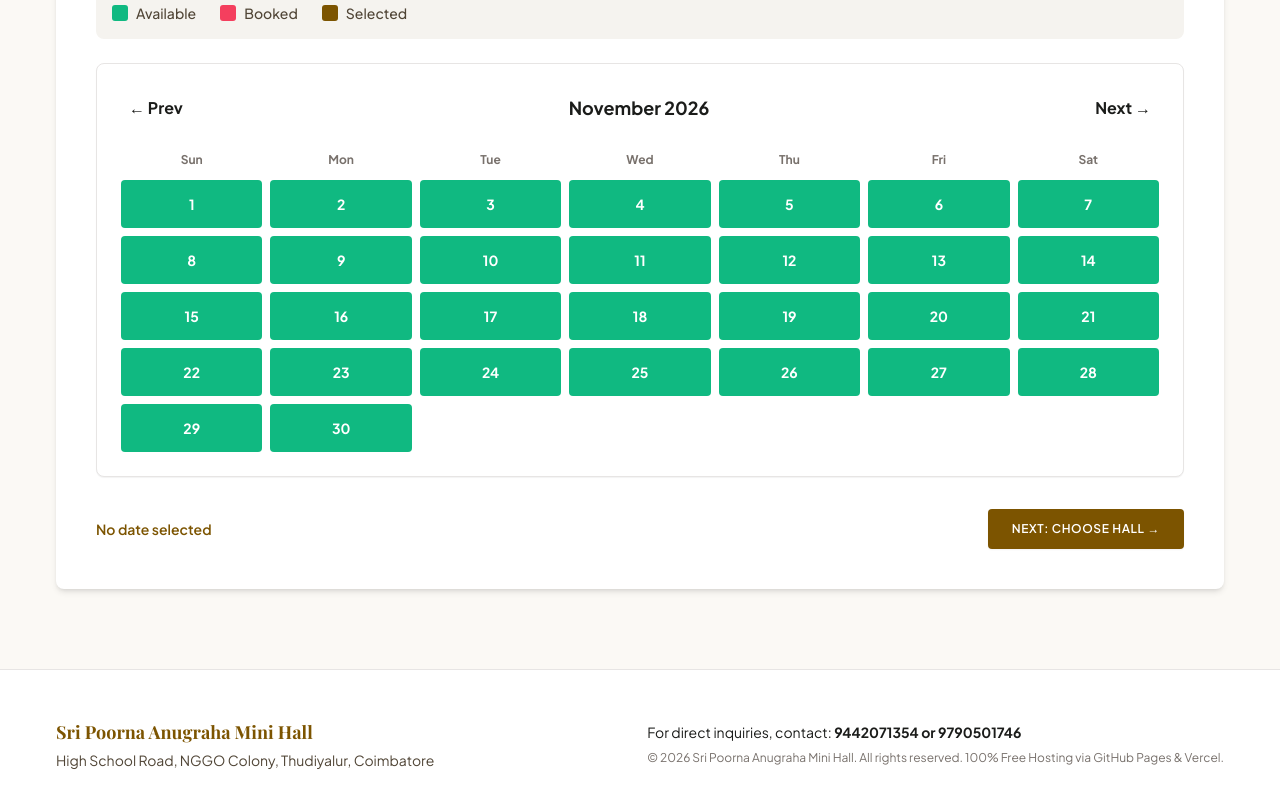
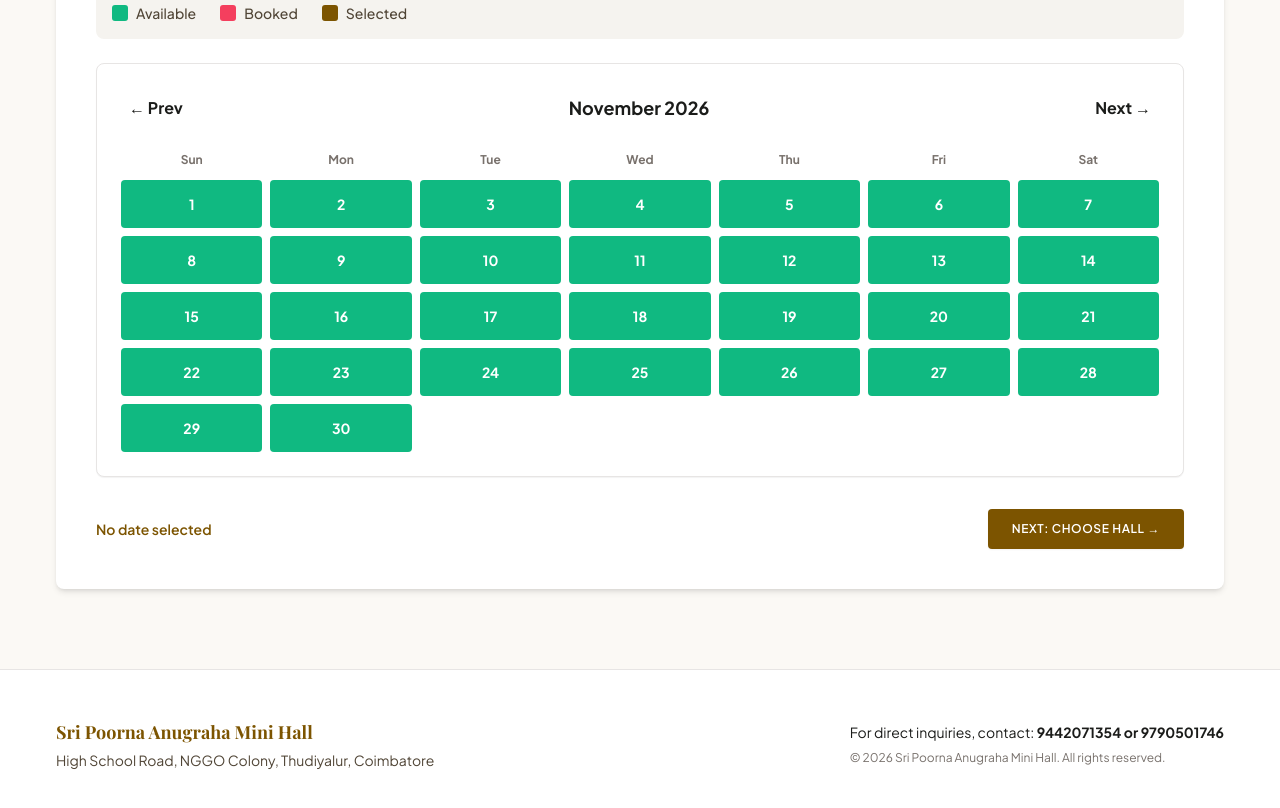
Before and after one commit to kumaresh15/poornaanugraha, a plain HTML site: page index.html in a window 1280 px wide. Shown: the part 2722-3530 px from the top of the page. Drawn offline with nearby package versions, Linux system fonts and the light colour scheme; no server answers.

Commit message:
Update index.html

```diff
--- a/index.html
+++ b/index.html
@@ -413,8 +413,8 @@
                 <p class="text-sm text-[#504536]">High School Road, NGGO Colony, Thudiyalur, Coimbatore</p>
             </div>
             <div class="text-sm">
-                <p class="text-[#1b1c1a]">For direct inquiries, contact: <strong class="text-[#1b1c1a]">9442071354 or 9790501746</strong></p>
-                <p class="text-xs text-[#78716c] mt-2">&copy; 2026 Sri Poorna Anugraha Mini Hall. All rights reserved. 100% Free Hosting via GitHub Pages & Vercel.</p>
+                <p class="text-[#1b1c1a]">For direct inquiries, contact: <strong class="text-[#1b1c1a]">9442071354  or  9790501746</strong></p>
+                <p class="text-xs text-[#78716c] mt-2">&copy; 2026 Sri Poorna Anugraha Mini Hall. All rights reserved.</p>
             </div>
         </div>
     </footer>
```
